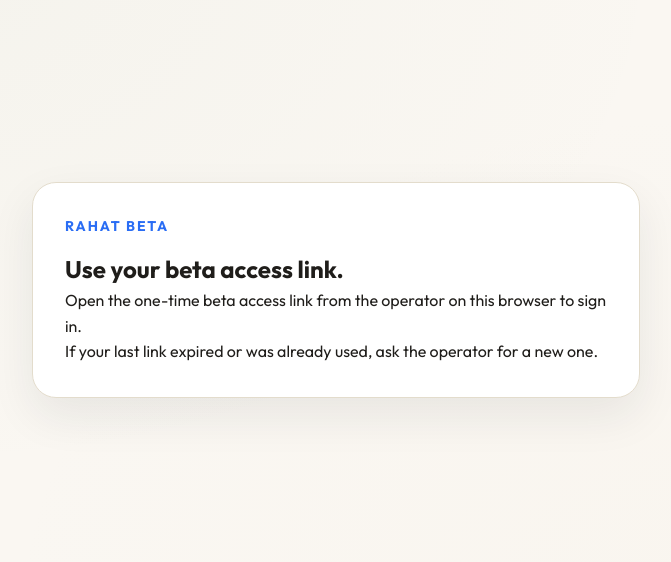
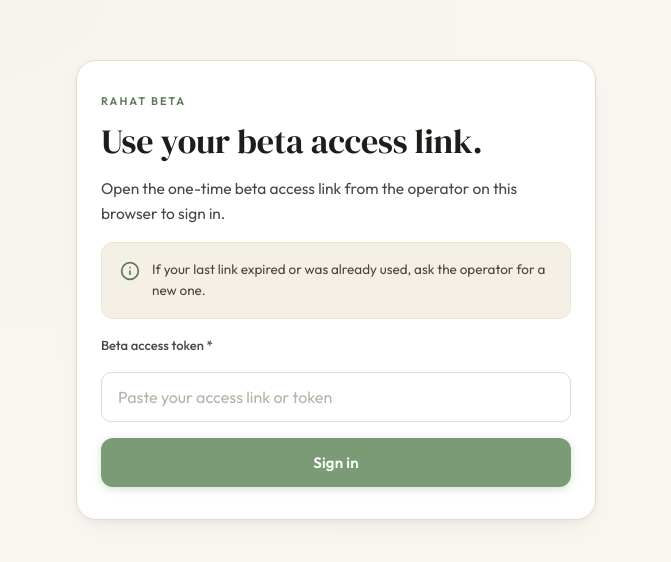
Before and after one commit to zainmsyed/rahat, a SvelteKit app in the folder web/: page /login in a window 1280 px wide. Shown: the part 110-672 px from the top of the page, without its empty margins (304-975 px from the left). Built offline with nearby package versions, Linux system fonts and the light colour scheme; no server answers.

Commit message:
Story 027: redesign login page with design-system card, Input, Button, and InfoBox
FossilOrigin-Name: 9dc25abf456b6252ec9223c02601efe0d8a9d50358a0512755d891ce798c2571

```diff
--- a/web/src/routes/login/+page.svelte
+++ b/web/src/routes/login/+page.svelte
@@ -1,6 +1,9 @@
 <script lang="ts">
 	import { goto } from '$app/navigation';
 	import { onMount } from 'svelte';
+	import Input from '$lib/components/design/Input.svelte';
+	import Button from '$lib/components/design/Button.svelte';
+	import InfoBox from '$lib/components/design/InfoBox.svelte';
 	import { exchangeAccessLink, getCurrentSession, logout, type CurrentSession } from '$lib/api/auth';
 
 	let loading = true;
@@ -8,20 +11,14 @@
 	let loggingOut = false;
 	let pageError = '';
 	let session: CurrentSession = { authenticated: false };
+	let tokenInput = '';
 
 	onMount(async () => {
-		const token = new URL(window.location.href).searchParams.get('token')?.trim() ?? '';
-		if (token) {
-			exchanging = true;
-			try {
-				session = await exchangeAccessLink(token);
-				await goto('/tasks');
-				return;
-			} catch (error) {
-				pageError = error instanceof Error ? error.message : 'Could not use that access link.';
-			} finally {
-				exchanging = false;
-			}
+		const urlToken = new URL(window.location.href).searchParams.get('token')?.trim() ?? '';
+		if (urlToken) {
+			tokenInput = urlToken;
+			await doExchange(urlToken);
+			return;
 		}
 		try {
 			session = await getCurrentSession();
@@ -31,6 +28,27 @@
 			loading = false;
 		}
 	});
+
+	async function doExchange(token: string) {
+		exchanging = true;
+		pageError = '';
+		try {
+			session = await exchangeAccessLink(token);
+			await goto('/tasks');
+		} catch (error) {
+			pageError = error instanceof Error ? error.message : 'Could not use that access link.';
+			session = { authenticated: false };
+		} finally {
+			exchanging = false;
+			loading = false;
+		}
+	}
+
+	async function submitToken() {
+		const token = tokenInput.trim();
+		if (!token) return;
+		await doExchange(token);
+	}
 
 	async function signOut() {
 		pageError = '';
@@ -53,24 +71,53 @@
 <div class="page">
 	<section class="card">
 		<p class="eyebrow">Rahat beta</p>
-		<h1>{session.authenticated ? 'You are signed in.' : 'Use your beta access link.'}</h1>
+		<h1 class="display">
+			{session.authenticated ? 'You are signed in.' : 'Use your beta access link.'}
+		</h1>
+
 		{#if loading || exchanging}
-			<p>{exchanging ? 'Checking your access link…' : 'Checking your session…'}</p>
+			<InfoBox title={exchanging ? 'Checking your access link…' : 'Checking your session…'}>
+				{exchanging
+					? 'One moment while we exchange your access link.'
+					: 'Looking up whether you are already signed in.'}
+			</InfoBox>
 		{:else if session.authenticated}
-			<p><strong>{session.user?.display_name}</strong> is signed in on this browser.</p>
-			<p>This beta currently uses operator-issued access links rather than passwords.</p>
+			<p class="lede">
+				<strong>{session.user?.display_name}</strong> is signed in on this browser.
+			</p>
+			<InfoBox>
+				This beta currently uses operator-issued access links rather than passwords.
+			</InfoBox>
 			<div class="actions">
-				<a href="/tasks">Continue</a>
-				<button type="button" class="ghost" on:click={signOut} disabled={loggingOut}>
+				<Button variant="primary" on:click={() => goto('/tasks')}>Continue</Button>
+				<Button variant="secondary" on:click={signOut} disabled={loggingOut}>
 					{loggingOut ? 'Signing out…' : 'Sign out'}
-				</button>
+				</Button>
 			</div>
 		{:else}
-			<p>Open the one-time beta access link from the operator on this browser to sign in.</p>
-			<p>If your last link expired or was already used, ask the operator for a new one.</p>
+			<p class="lede">
+				Open the one-time beta access link from the operator on this browser to sign in.
+			</p>
+			<InfoBox>
+				If your last link expired or was already used, ask the operator for a new one.
+			</InfoBox>
+			<form class="token-form" on:submit|preventDefault={submitToken}>
+				<Input
+					id="access-token"
+					label="Beta access token"
+					placeholder="Paste your access link or token"
+					required
+					bind:value={tokenInput}
+					error={pageError ? ' ' : ''}
+				/>
+				<Button variant="primary" type="submit" disabled={exchanging} fullWidth>
+					{exchanging ? 'Signing in…' : 'Sign in'}
+				</Button>
+			</form>
 		{/if}
+
 		{#if pageError}
-			<p class="error">{pageError}</p>
+			<p class="error-banner" role="alert">{pageError}</p>
 		{/if}
 	</section>
 </div>
@@ -80,47 +127,75 @@
 		min-height: 100vh;
 		display: grid;
 		place-items: center;
-		padding: 2rem;
+		padding: var(--space-6) var(--space-5);
 	}
+
 	.card {
-		max-width: 38rem;
-		padding: 2rem;
-		border-radius: 1.5rem;
-		background: white;
-		box-shadow: 0 18px 45px rgba(24, 34, 47, 0.08);
+		width: 100%;
+		max-width: var(--surface-max-width);
+		padding: var(--space-8) var(--space-6);
+		background: var(--paper);
+		border: 1px solid var(--line);
+		border-radius: var(--radius-3xl);
+		box-shadow: var(--shadow-md);
 	}
+
 	.eyebrow {
-		margin: 0 0 0.75rem;
-		font-size: 0.875rem;
-		font-weight: 700;
-		letter-spacing: 0.14em;
+		font-size: 11px;
+		letter-spacing: 0.18em;
 		text-transform: uppercase;
-		color: #2a6df4;
+		color: var(--primary-2);
+		font-weight: 600;
+		margin-bottom: var(--space-3);
 	}
+
+	.display {
+		font-family: var(--font-display);
+		font-size: 34px;
+		line-height: 1.1;
+		letter-spacing: -0.005em;
+		color: var(--ink);
+		font-weight: 400;
+		margin-bottom: var(--space-4);
+	}
+
+	.lede {
+		font-size: 15.5px;
+		color: var(--ink-2);
+		line-height: 1.6;
+		margin-bottom: var(--space-4);
+	}
+
+	.token-form {
+		display: grid;
+		gap: var(--space-4);
+		margin-top: var(--space-4);
+	}
+
 	.actions {
 		display: flex;
-		gap: 1rem;
-		margin-top: 1rem;
-		align-items: center;
+		gap: var(--space-4);
+		margin-top: var(--space-4);
+		min-width: 0;
 	}
-	.actions a,
-	button {
-		padding: 0.85rem 1.15rem;
-		border-radius: 999px;
-		text-decoration: none;
+
+	.error-banner {
+		color: var(--rose);
 		font-weight: 600;
-		border: none;
-		background: #18222f;
-		color: white;
-		cursor: pointer;
+		padding: var(--space-4);
+		border-radius: var(--radius-lg);
+		background: var(--rose-soft);
+		margin-top: var(--space-4);
 	}
-	button.ghost {
-		background: white;
-		color: #18222f;
-		border: 1px solid #cbd5e1;
-	}
-	.error {
-		margin-top: 1rem;
-		color: #b42318;
+
+	@media (max-width: 540px) {
+		.card {
+			padding: var(--space-6) var(--space-4);
+			border-radius: var(--radius-2xl);
+		}
+
+		.actions {
+			flex-direction: column;
+		}
 	}
 </style>
```
Also changed, not shown: 2 other files (tests, documents, lock files or other folders).
